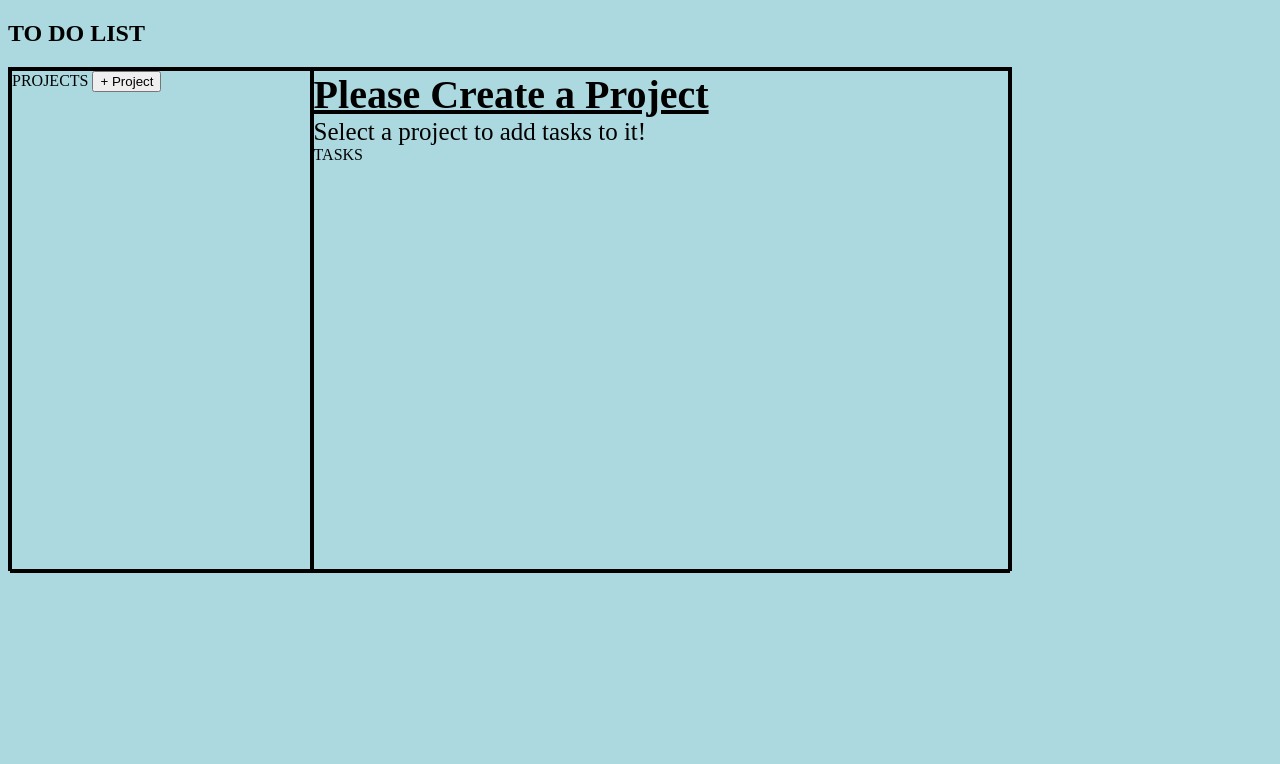
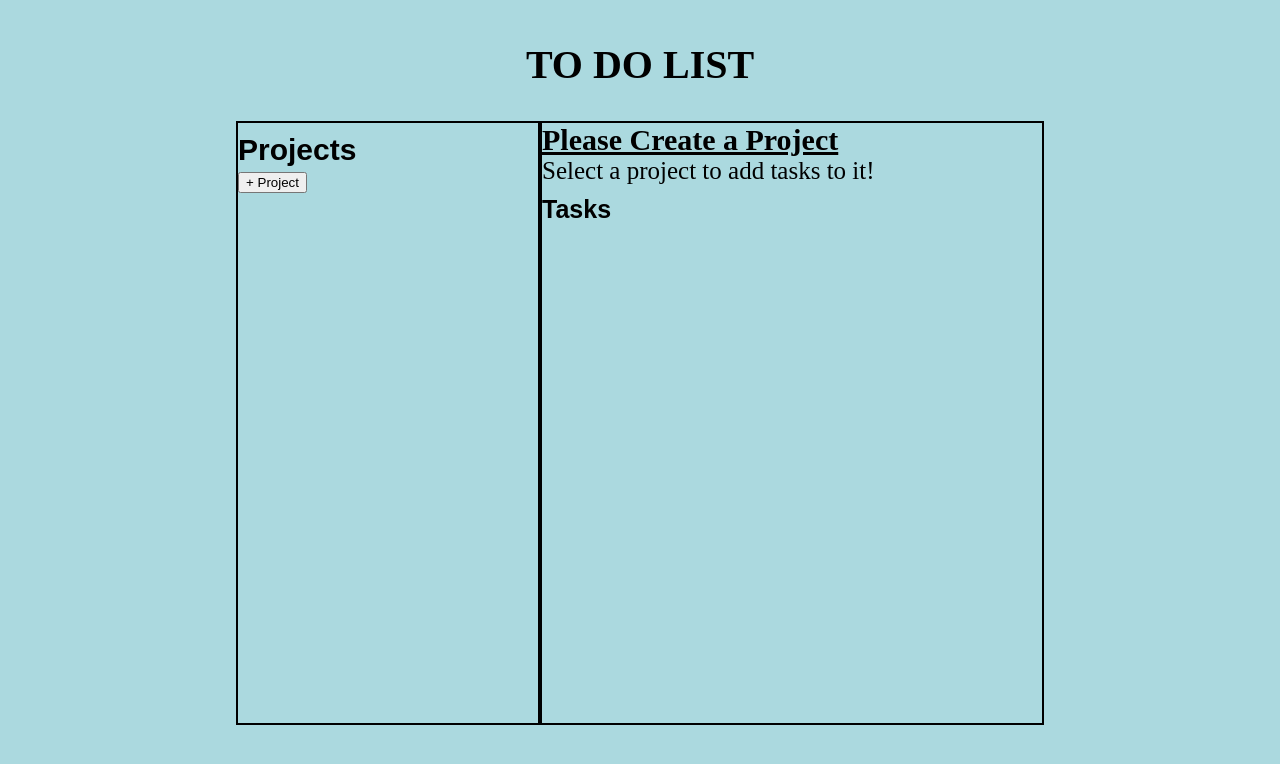
Before and after one commit to CatQueenCodes/testToDo, a website built with webpack: page dist/index.html in a window 1280 px wide. Built offline with Linux system fonts and the light colour scheme.

Commit message:
update CSS

```diff
--- a/src/modules/DOM.js
+++ b/src/modules/DOM.js
@@ -1,5 +1,5 @@
 import {allProjects} from '/src/index.js';
-import {displayAddTaskButton} from './taskHelpers';
+import {displayAddTaskButton, hideAddTaskButton} from './taskHelpers';
 
 //for use in /addTaskToProject() deleteTask(), tells it which project to add task to, set when project is clicked
 let specificProject = '';
@@ -88,6 +88,11 @@ function renderProject(item){
         allProjects.splice(index, 1);
         projectHolder.innerHTML = '';
         allProjects.forEach(project => renderProject(project)); console.table(allProjects)
+        if(allProjects.length === 0) {
+            name.textContent = 'Please Create a Project';
+            description.textContent = 'Select a project to add tasks to it!';
+            hideAddTaskButton();
+        }
     }
 
     function displayProject(){
--- a/src/style.css
+++ b/src/style.css
@@ -1,7 +1,14 @@
 body {
     background-color: rgb(171, 217, 223);
+    display: flex;
+    flex-direction: column;
+    align-items: center;
+
 }
 
+h2 {
+font-size: 40px;
+}
 .task{
     background-color: rgb(194, 192, 192);
     border: solid black 2px;
@@ -16,25 +23,23 @@ body {
 #app {
     display: flex;
     flex-direction: row;
-    border: solid 2px black;
-    height: 500px;
-    width: 1000px;
+
+
 }
 
 #projectSide {
     border: solid 2px black;
-    height: 500px;
-    width: 300px;
+    min-width: 300px;
+    min-height: 600px;
 }
 
 #taskSide {
     border: solid 2px black;
-    height: 500px;
-    width: 700px;
+    min-width: 500px;
 }
 
 #Name {
-    font-size: 40px;
+    font-size: 30px;
     font-weight: bold;
     text-decoration: underline;
 }
@@ -61,3 +66,31 @@ body {
     margin-left: 10px;
     margin-right: 10px;
 }
+
+#tasks {
+    font-family: sans-serif;
+    font-weight: bold;
+    font-size: 25px;
+    margin-top: 10px;
+    margin-bottom: 5px;
+}
+
+#project {
+    font-family: sans-serif;
+    font-weight: bold;
+    font-size: 30px;
+    margin-top: 10px;
+    margin-bottom: 5px;
+}
+
+button {
+    outline: none;
+}
+
+input {
+    outline: none;
+}
+
+select {
+    outline: none;
+}
```
Also changed, not shown: dist/index.html, dist/main.js, 1 other file.
